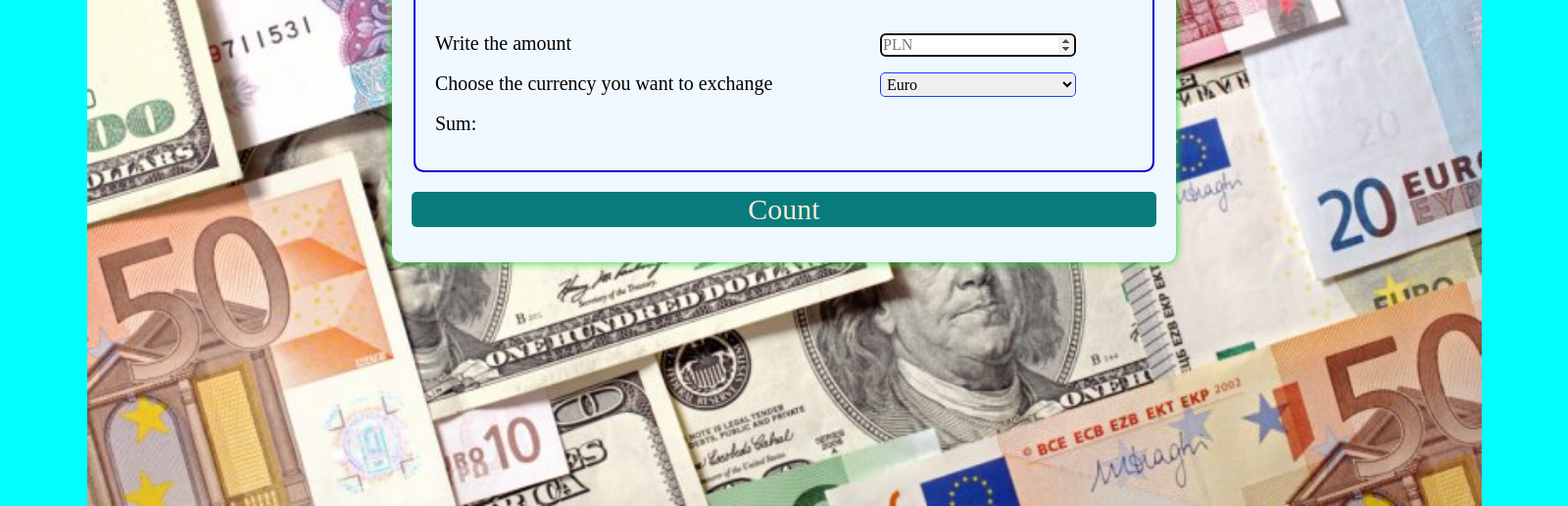
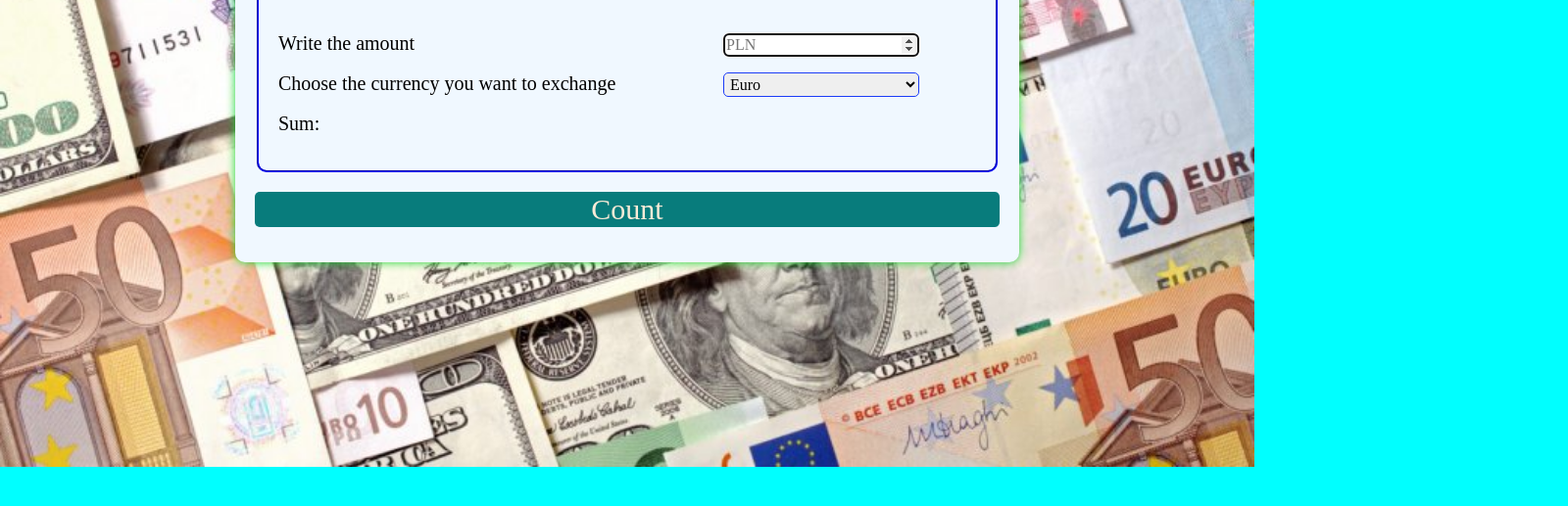
Before and after one commit to 1288812/Homepage4.2, a plain HTML site: page index.html in a window 1280 px wide. Shown: the part 283-800 px from the top of the page at 98% size, 1600 px wide, since content can reach past the window. Drawn offline with nearby package versions, Linux system fonts and the light colour scheme.

Commit message:
background picture

```diff
--- a/css/element.css
+++ b/css/element.css
@@ -1,6 +1,7 @@
 .element {
     margin: auto;
-    width: 1600px;
+    max-width: 1600px;
+    width: 100%;
     height: 800px;
     resize: both;
     background-image: url("../images/background.jpeg");
```
